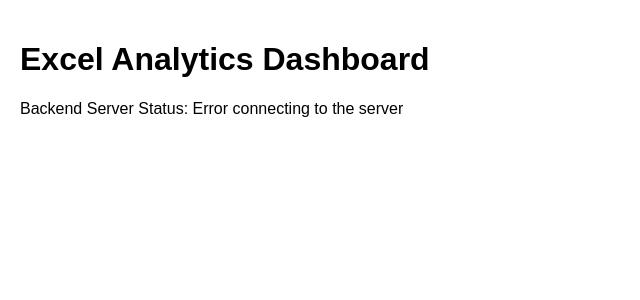
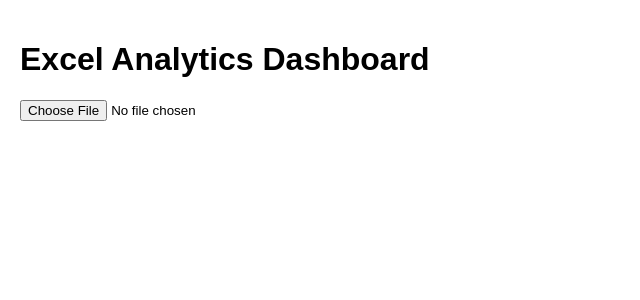
Before and after one commit to Vigneshxvicky/excel-analytics-platform, a React (Create React App) app in the folder frontend/: page / in a window 1280 px wide. Shown: the top 300 px of the page, without its empty margins (0-640 px from the left). Built offline with nearby package versions, Linux system fonts and the light colour scheme; no server answers.

Commit message:
Added Excel file upload endpoint and React file upload component

```diff
--- a/frontend/src/App.jsx
+++ b/frontend/src/App.jsx
@@ -1,24 +1,26 @@
-// frontend/src/App.js
-import React, { useEffect, useState } from 'react';
-import axios from 'axios';
+// src/App.js
+import React, { useState } from 'react';
+import FileUpload from './components/FileUpload';
 
 function App() {
-  const [status, setStatus] = useState('Checking server status...');
+  const [fileData, setFileData] = useState(null);
 
-  useEffect(() => {
-    axios.get('http://localhost:5000/api/health')
-      .then((response) => {
-        setStatus(response.data.status);
-      })
-      .catch((error) => {
-        setStatus('Error connecting to the server');
-      });
-  }, []);
+  const handleFileUpload = (data) => {
+    // Save the parsed data from the uploaded file
+    setFileData(data);
+    console.log('Parsed Excel Data:', data);
+  };
 
   return (
     <div style={{ padding: '20px', fontFamily: 'Arial, sans-serif' }}>
       <h1>Excel Analytics Dashboard</h1>
-      <p>Backend Server Status: {status}</p>
+      <FileUpload onFileUploaded={handleFileUpload} />
+      {fileData && (
+        <div>
+          <h2>Parsed Data:</h2>
+          <pre>{JSON.stringify(fileData, null, 2)}</pre>
+        </div>
+      )}
     </div>
   );
 }
--- /dev/null
+++ b/frontend/src/components/FileUpload.jsx
@@ -0,0 +1,35 @@
+// src/components/FileUpload.jsx
+import React from 'react';
+import axios from 'axios';
+
+function FileUpload({ onFileUploaded }) {
+  const handleChange = async (e) => {
+    const file = e.target.files[0];
+    if (!file) return;
+
+    const formData = new FormData();
+    formData.append('file', file);
+
+    try {
+      const response = await axios.post('http://localhost:5000/api/upload', formData, {
+        headers: {
+          'Content-Type': 'multipart/form-data',
+        },
+      });
+      if (response.data.success) {
+        // Send parsed data back to the parent component
+        onFileUploaded(response.data.data);
+      }
+    } catch (error) {
+      console.error("File upload failed: ", error);
+    }
+  };
+
+  return (
+    <div>
+      <input type="file" accept=".xls,.xlsx" onChange={handleChange} />
+    </div>
+  );
+}
+
+export default FileUpload;
```
Also changed, not shown: 1 other file (tests, documents, lock files or other folders).
